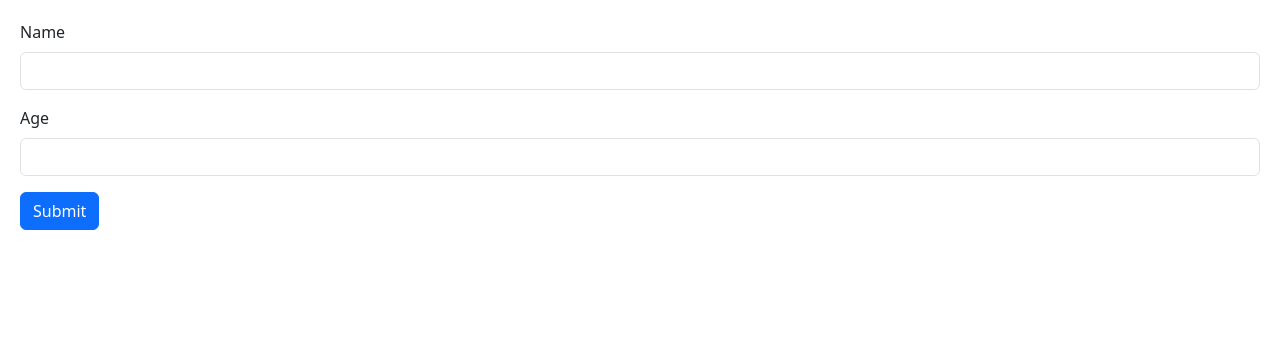
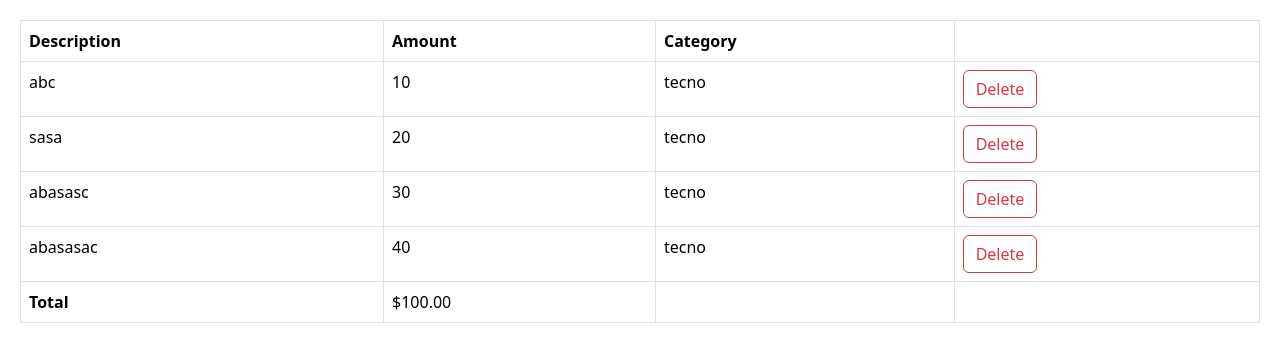
Before and after one commit to A-Moualla/Expense-Tracker, a React (Create React App) app: page / in a window 1280 px wide. Shown: the top 362 px of the page. Built offline with nearby package versions, Linux system fonts and the light colour scheme.

Commit message:
Add ExpenseList component

```diff
--- a/package.json
+++ b/package.json
@@ -3,6 +3,7 @@
   "version": "0.1.0",
   "private": true,
   "dependencies": {
+    "@hookform/resolvers": "^5.0.1",
     "@testing-library/dom": "^10.4.0",
     "@testing-library/jest-dom": "^6.6.3",
     "@testing-library/react": "^16.3.0",
@@ -12,7 +13,8 @@
     "react-dom": "^19.1.0",
     "react-hook-form": "^7.56.4",
     "react-scripts": "5.0.1",
-    "web-vitals": "^2.1.4"
+    "web-vitals": "^2.1.4",
+    "zod": "^3.25.36"
   },
   "scripts": {
     "start": "react-scripts start",
--- a/src/App.js
+++ b/src/App.js
@@ -1,8 +1,21 @@
+import { useState } from "react";
 import "./App.css";
-import Form from "./components/Form";
+import ExpenseList from "./components/ExpenseList";
 
 function App() {
-  return <Form />;
+  const [expenses, setExpenses] = useState([
+    { id: 1, description: "abc", amount: 10, category: "tecno" },
+    { id: 2, description: "sasa", amount: 20, category: "tecno" },
+    { id: 3, description: "abasasc", amount: 30, category: "tecno" },
+    { id: 4, description: "abasasac", amount: 40, category: "tecno" },
+  ]);
+
+  return (
+    <ExpenseList
+      expenses={expenses}
+      onDelete={(id) => setExpenses(expenses.filter((e) => e.id !== id))}
+    />
+  );
 }
 
 export default App;
--- /dev/null
+++ b/src/components/ExpenseList.jsx
@@ -0,0 +1,51 @@
+import React from "react";
+
+const ExpenseList = ({ expenses, onDelete }) => {
+  if (expenses.length === 0) return null;
+  return (
+    <table className="table table-bordered">
+      <thead>
+        <tr>
+          <th>Description</th>
+          <th>Amount</th>
+          <th>Category</th>
+          <th></th>
+        </tr>
+      </thead>
+      <tbody>
+        {expenses.map((expense) => (
+          <tr key={expense.id}>
+            <td>{expense.description}</td>
+            <td>{expense.amount}</td>
+            <td>{expense.category}</td>
+            <td>
+              <button
+                className="btn btn-outline-danger"
+                onClick={() => onDelete(expense.id)}
+              >
+                Delete
+              </button>
+            </td>
+          </tr>
+        ))}
+      </tbody>
+      <tfoot>
+        <tr>
+          <td>
+            <b>Total</b>
+          </td>
+          <td>
+            $
+            {expenses
+              .reduce((acc, expense) => expense.amount + acc, 0)
+              .toFixed(2)}
+          </td>
+          <td></td>
+          <td></td>
+        </tr>
+      </tfoot>
+    </table>
+  );
+};
+
+export default ExpenseList;
--- a/src/components/Form.jsx
+++ b/src/components/Form.jsx
@@ -2,7 +2,13 @@ import React, { useState } from "react";
 import { useForm } from "react-hook-form";
 
 const Form = () => {
-  const { register, handleSubmit } = useForm();
+  const {
+    register,
+    handleSubmit,
+    formState: { errors, isValid },
+  } = useForm({
+    mode: "onChange",
+  });
 
   const onSubmit = (data) => console.log(data);
 
@@ -13,24 +19,26 @@ const Form = () => {
           Name
         </label>
         <input
-          {...register("name")}
+          {...register("name", { required: true, minLength: 3 })}
           id="name"
           type="text"
           className="form-control"
         />
+        {errors.name && <p>More than 3 letters</p>}
       </div>
       <div className="mb-3">
         <label htmlFor="age" className="form-label">
           Age
         </label>
         <input
-          {...register("age")}
+          {...register("age", { required: true, min: 18 })}
           id="age"
           type="number"
           className="form-control"
         />
+        {errors.age && <p>More than 18 years</p>}
       </div>
-      <button className="btn btn-primary" type="submit">
+      <button disabled={!isValid} className="btn btn-primary" type="submit">
         Submit
       </button>
     </form>
```
Also changed, not shown: 1 other file (tests, documents, lock files or other folders).
